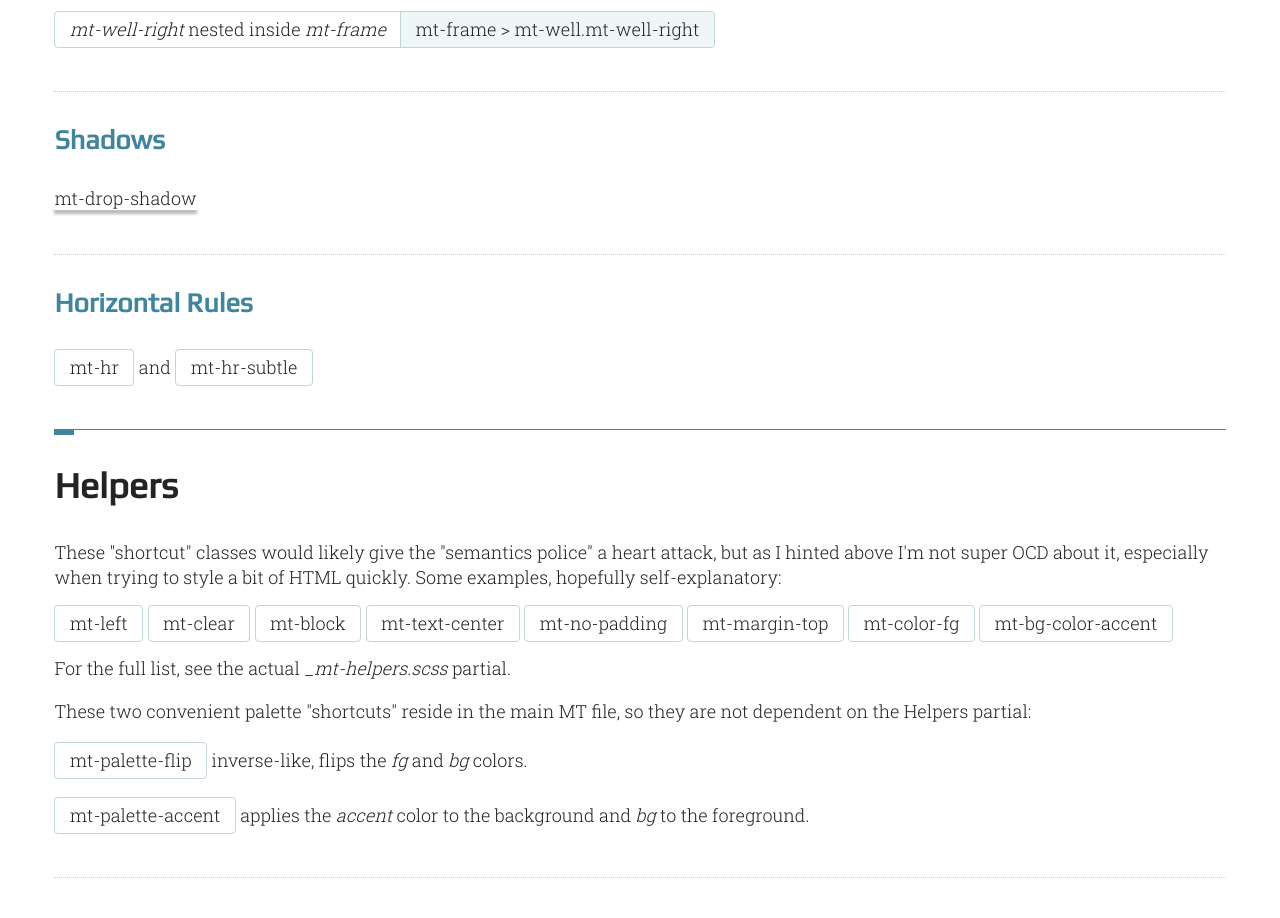
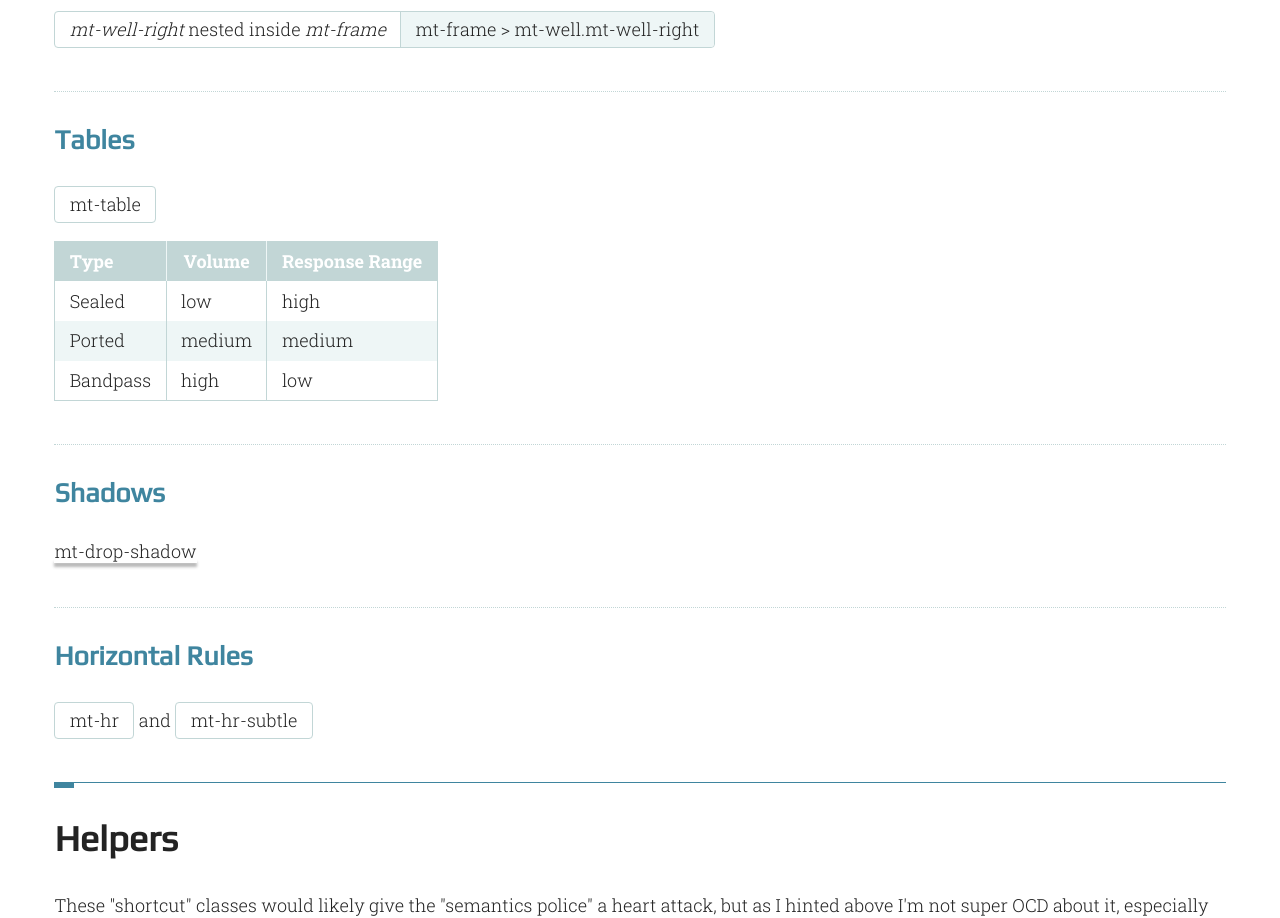
Before and after one commit to trungly/mt.css, a website: page index.html in a window 1280 px wide. Shown: the part 4166-5084 px from the top of the page. Drawn offline with Linux system fonts and the light colour scheme.

Commit message:
add mt-table

```diff
--- a/_dev/sass/_mt-decorators.scss
+++ b/_dev/sass/_mt-decorators.scss
@@ -40,6 +40,32 @@
     border-top-left-radius: 0;
     border-bottom-left-radius: 0;
 }
+
+
+// -- TABLES ---
+
+.mt-table {
+    border: 1px solid $mt-color-fg-subtle;
+    th, td {
+        padding: $mt-gutter/4 $mt-gutter/2;
+    }
+    th {
+        background-color: $mt-color-fg-subtle; color: $mt-color-bg;
+        border-right: 1px solid $mt-color-bg-subtle;;
+        &:last-of-type { border: none; }
+    }
+
+    tr:nth-child( even ) td {
+        background-color: $mt-color-bg-subtle;
+        border-right: 1px solid $mt-color-fg-subtle;
+        &:last-of-type { border: none; }
+    }
+    tr:nth-child( odd ) td {
+        border-right: 1px solid $mt-color-fg-subtle;
+        &:last-of-type { border: none; }
+    }
+}
+
 
 // -- HORIZONTAL RULES ---
 
--- a/index.html
+++ b/index.html
@@ -238,6 +238,39 @@
 
             <div class="mt-hr-subtle"></div>
 
+            <h3>Tables</h3>
+
+            <p><span class="mt-frame">mt-table</span></p>
+
+            <table class="mt-table">
+            <thead>
+                <tr>
+                    <th style="text-align:left">Type</th>
+                    <th>Volume</th>
+                    <th>Response Range</th>
+                </tr>
+            </thead>
+            <tbody>
+                <tr>
+                    <td style="text-align:left">Sealed</td>
+                    <td>low</td>
+                    <td>high</td>
+                </tr>
+                <tr>
+                    <td style="text-align:left">Ported</td>
+                    <td>medium</td>
+                    <td>medium</td>
+                </tr>
+                <tr>
+                    <td style="text-align:left">Bandpass</td>
+                    <td>high</td>
+                    <td>low</td>
+                </tr>
+            </tbody>
+            </table>
+
+            <div class="mt-hr-subtle"></div>
+
             <h3>Shadows</h3>
 
             <span class="mt-drop-shadow">
```
Also changed, not shown: css/mt.css.
